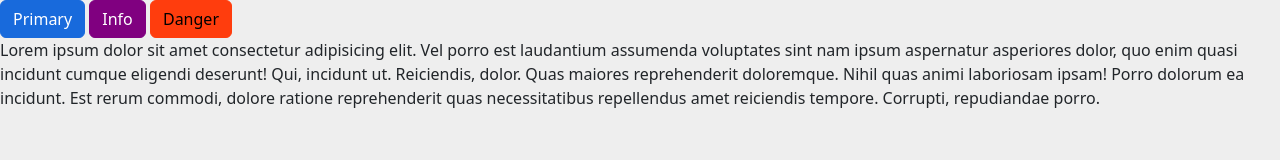
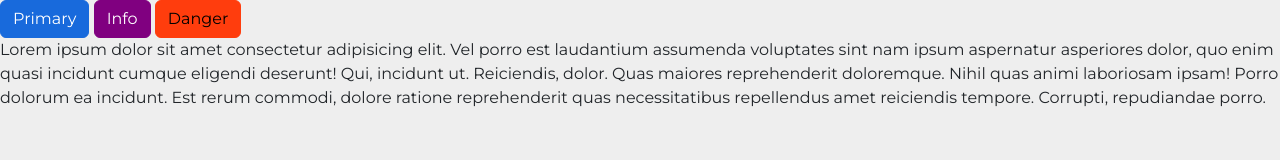
Before and after one commit to tjden88/Site-Design, a plain HTML site: page index.html in a window 1280 px wide. Drawn offline with Linux system fonts and the light colour scheme.

Commit message:
Шрифт тела

```diff
--- a/index.html
+++ b/index.html
@@ -5,6 +5,7 @@
     <meta name="viewport" content="width=device-width, initial-scale=1.0">
     <title>Дизайн сайта</title>
     <link rel="stylesheet" href="bs-custom.css">
+    <link rel="stylesheet" href="style.css">
 </head>
 <body>
     <header>
--- /dev/null
+++ b/style.css
@@ -0,0 +1,19 @@
+@font-face {
+    font-family: "Montserrat";
+    font-style: normal;
+    font-weight: 400;
+    font-display: swap;
+    src: local("Montserrat"), url("fonts/Montserrat-VariableFont_wght.ttf");
+}
+
+@font-face {
+    font-family: "Montserrat";
+    font-style: normal;
+    font-weight: 700;
+    font-display: swap;
+    src: local("Montserrat"), url("fonts/Montserrat-VariableFont_wght.ttf");
+}
+
+body {
+    font-family: "Montserrat", sans-serif;
+}
```
Also changed, not shown: fonts/Montserrat-VariableFont_wght.ttf (added).
